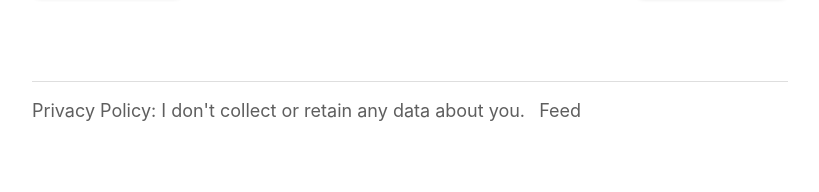
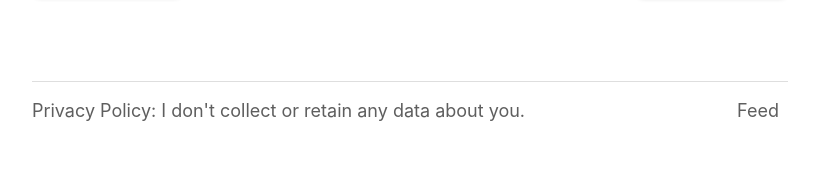
Before and after one commit to ajpwalser/ajpwalser.github.io, a Jekyll site: the page built from index.html, in a window 1280 px wide. Shown: the part 1416-1608 px from the top of the page, without its empty margins (230-1049 px from the left). Built offline with Jekyll 4.4.1, drawn with Linux system fonts in a browser that asks for light colours; some web fonts are replaced; the list of posts is cut into pages by our own code.

Commit message:
Update default.html

```diff
--- a/_layouts/default.html
+++ b/_layouts/default.html
@@ -30,9 +30,9 @@
    <footer>
       <hr>
        <ul>
-         <li>Privacy Policy: I don't collect or retain any data about you.</li>
-         <li><a href="{{ '/feed.xml' | prepend: site.baseurl | prepend: site.url }}">Feed</a></li>
-        </ul>
+         <li style="align-items:center;display:flex;flex-wrap:wrap;justify-content:space-between;margin-bottom:10px;">Privacy Policy: I don't collect or retain any data about you.
+         <span><a href="{{ '/feed.xml' | prepend: site.baseurl | prepend: site.url }}">Feed</a></span></li>
+       </ul>
    </footer>
       </div>
 {% include new-window-fix.html %}
```
